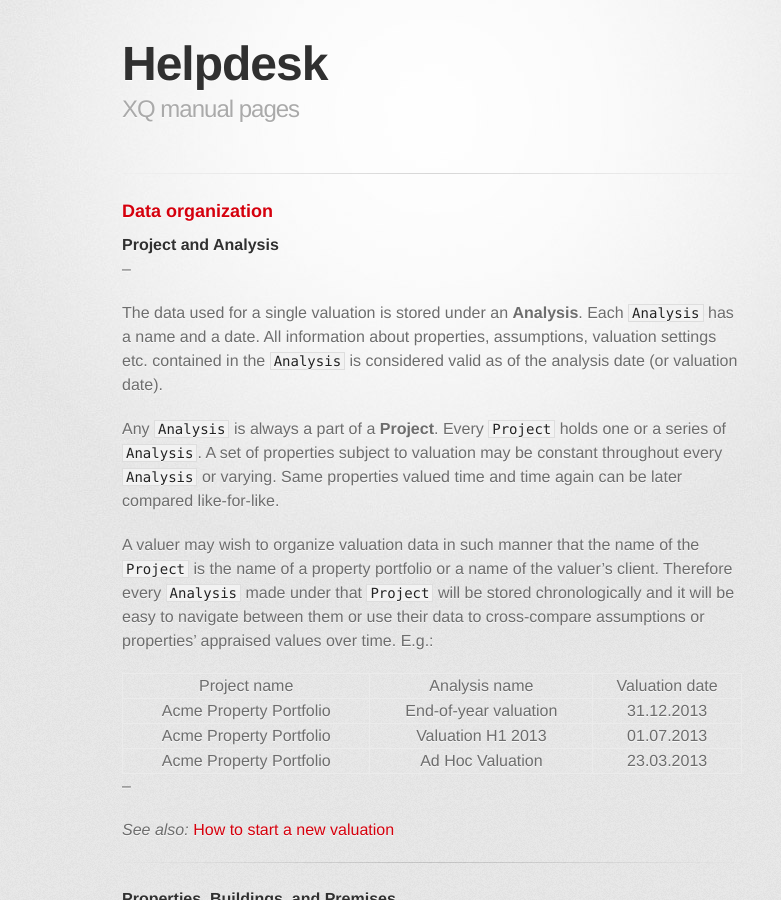
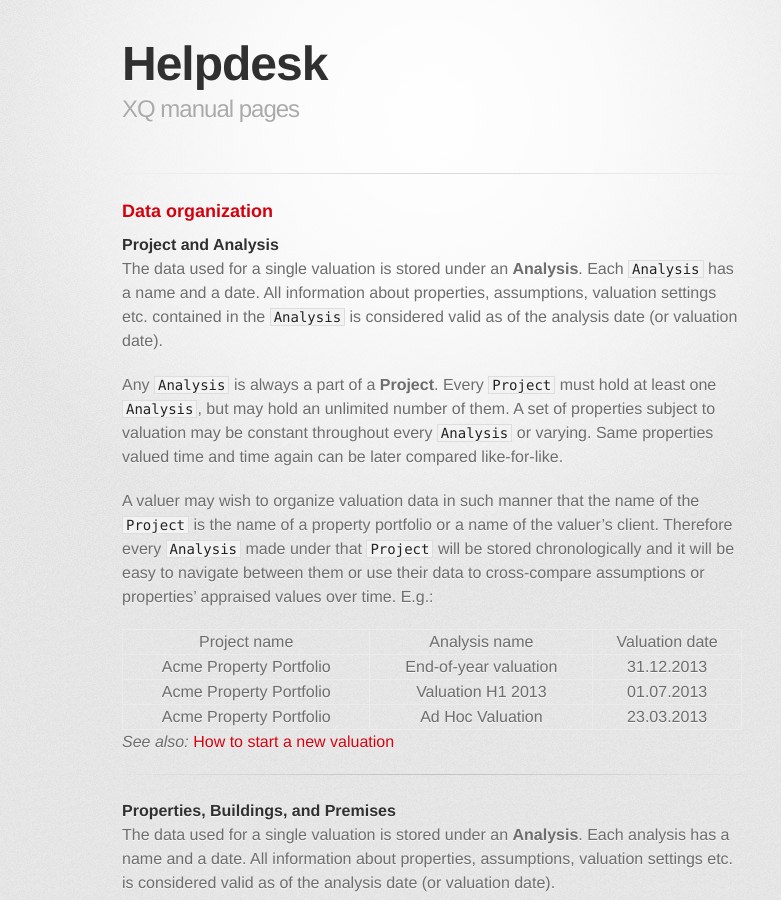
Before and after one commit to Exquance/help.exquance.com, a Jekyll site: the page built from getstarted/data.md, in a window 1280 px wide and 900 px high. Shown: the whole window, without its empty margins (208-989 px from the left). Built offline with Jekyll 4.4.1, drawn with Linux system fonts in a browser that asks for light colours; some web fonts are replaced.

Commit message:
Update data section.

```diff
--- a/getstarted/data.md
+++ b/getstarted/data.md
@@ -3,11 +3,11 @@
 ### Data organization
 
 #### Project and Analysis
---
+
 
 The data used for a single valuation is stored under an **Analysis**. Each `Analysis` has a name and a date. All information about properties, assumptions, valuation settings etc. contained in the `Analysis` is considered valid as of the analysis date (or valuation date).
 
-Any `Analysis` is always a part of a **Project**. Every `Project` holds one or a series of `Analysis`. A set of properties subject to valuation may be constant throughout every `Analysis` or varying. Same properties valued time and time again can be later compared like-for-like.
+Any `Analysis` is always a part of a **Project**. Every `Project` must hold at least one `Analysis`, but may hold an unlimited number of them. A set of properties subject to valuation may be constant throughout every `Analysis` or varying. Same properties valued time and time again can be later compared like-for-like.
 
 A valuer may wish to organize valuation data in such manner that the name of the `Project` is the name of a property portfolio or a name of the valuer's client. Therefore every `Analysis` made under that `Project` will be stored chronologically and it will be easy to navigate between them or use their data to cross-compare assumptions or properties' appraised values over time. E.g.:
 
@@ -16,7 +16,7 @@ A valuer may wish to organize valuation data in such manner that the name of the
 |Acme Property Portfolio|Valuation H1 2013|01.07.2013|
 |Acme Property Portfolio|Ad Hoc Valuation|23.03.2013|
 
---
+
 
 _See also:_ [How to start a new valuation](/howto/startvaluation.html)
 
```
